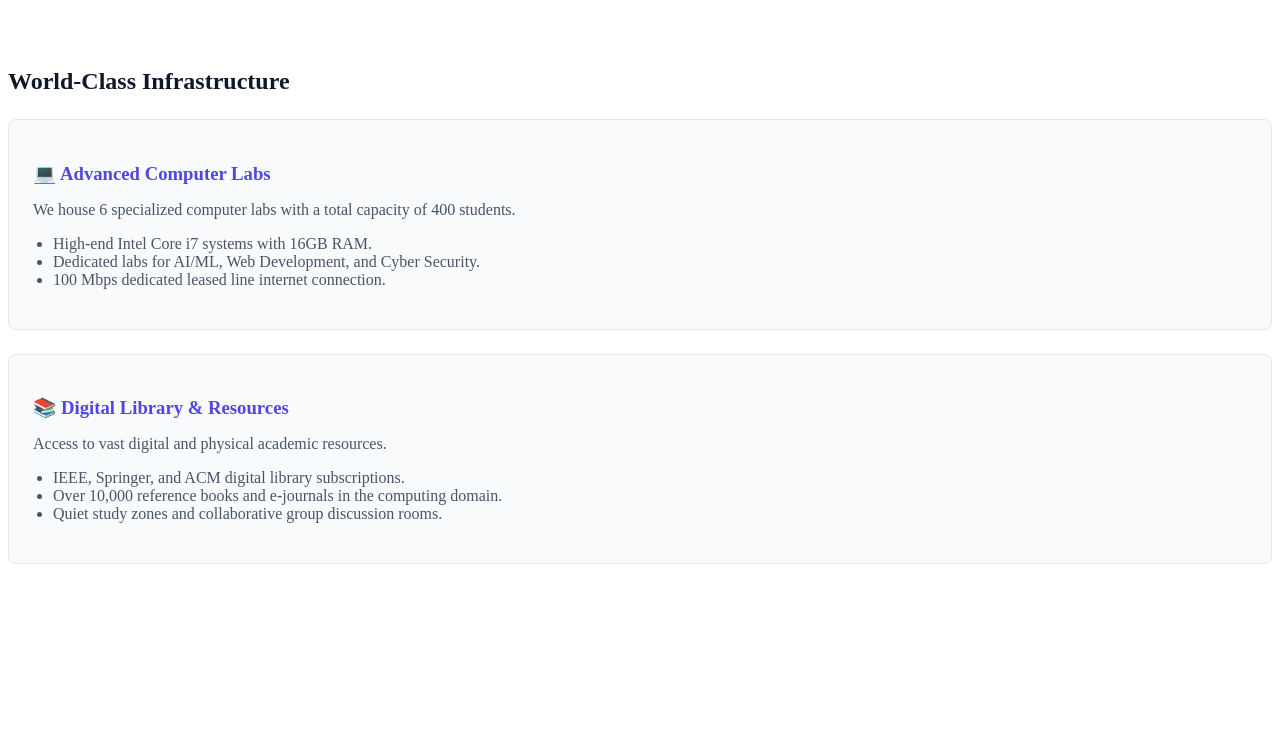
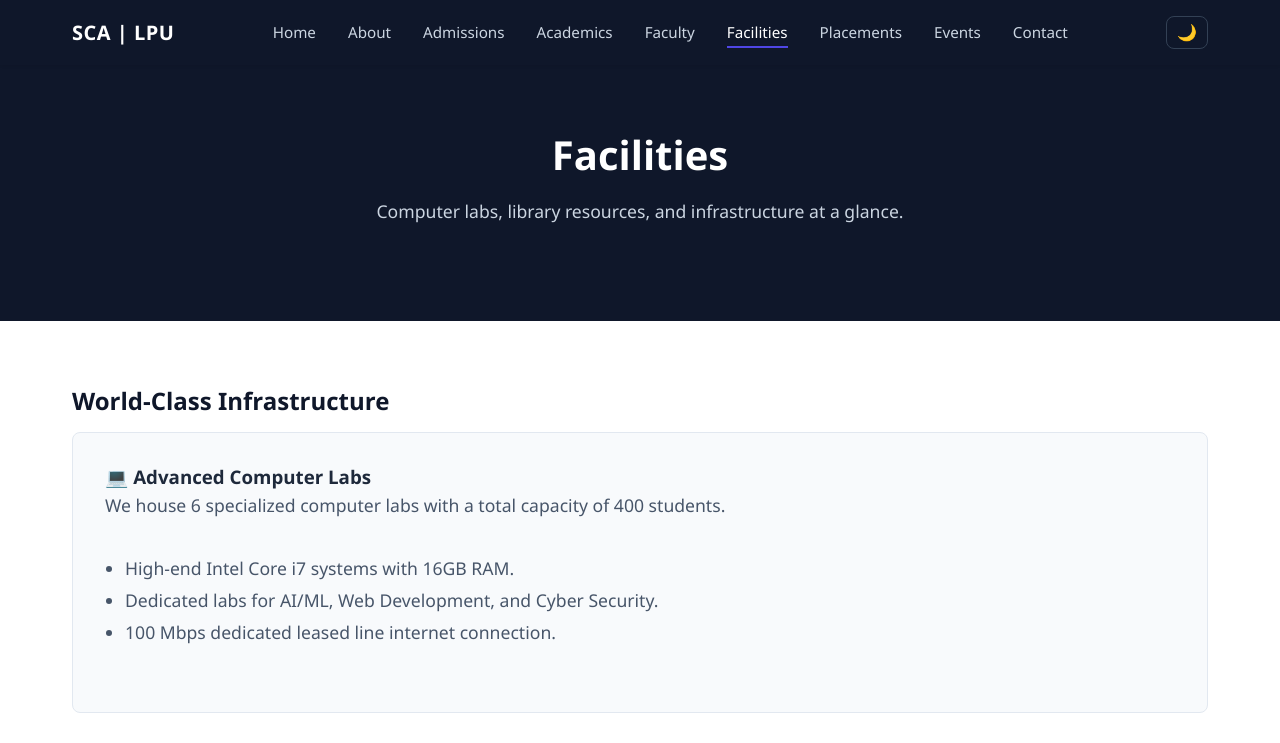
Before and after one commit to Sahib45-here/CollegeDeptWeb, a plain HTML site: page facilities.html in a window 1280 px wide. Shown: the top 743 px of the page. Drawn offline with Linux system fonts and the light colour scheme.

Commit message:
facilities

```diff
--- a/facilities.html
+++ b/facilities.html
@@ -1,27 +1,57 @@
-  <section class="facilities-section" style="padding: 40px 0; background: white;">
+<!DOCTYPE html>
+<html lang="en">
+<head>
+  <meta charset="UTF-8">
+  <meta name="viewport" content="width=device-width, initial-scale=1.0">
+  <title>Facilities | School of Computer Applications, LPU</title>
+  <link rel="stylesheet" href="css/style.css">
+</head>
+<body>
+  <header class="site-header">
+    <div class="container header-inner">
+      <a href="index.html" class="brand">SCA | LPU</a>
+      <nav class="main-nav">
+        <ul>
+          <li><a href="index.html">Home</a></li>
+          <li><a href="about.html">About</a></li>
+          <li><a href="admissions.html">Admissions</a></li>
+          <li><a href="academics.html">Academics</a></li>
+          <li><a href="faculty.html">Faculty</a></li>
+          <li><a href="facilities.html" class="active">Facilities</a></li>
+          <li><a href="placements.html">Placements</a></li>
+          <li><a href="events.html">Events</a></li>
+          <li><a href="contact.html">Contact</a></li>
+        </ul>
+      </nav>
+      <button id="theme-toggle" class="theme-toggle" aria-label="Toggle dark mode">🌙</button>
+    </div>
+  </header>
+
+  <section class="hero">
     <div class="container">
-      <h2 style="color: #0F172A; margin-bottom: 24px;">World-Class Infrastructure</h2>
+      <h1>Facilities</h1>
+      <p>Computer labs, library resources, and infrastructure at a glance.</p>
+    </div>
+  </section>
 
-      <div style="display: grid; grid-template-columns: 1fr; gap: 24px;">
-        <div style="border: 1px solid #E2E8F0; padding: 24px; border-radius: 8px; background: #F8FAFC;">
-          <h3 style="color: #4F46E5; margin-bottom: 12px;">💻 Advanced Computer Labs</h3>
-          <p style="color: #475569; margin-bottom: 8px;">We house 6 specialized computer labs with a total capacity of 400 students.</p>
-          <ul style="color: #475569; padding-left: 20px;">
+  <section class="page-section">
+    <div class="container">
+      <h2 class="section-heading">World-Class Infrastructure</h2>
+
+      <div class="facility-card">
+        <h3>💻 Advanced Computer Labs</h3>
+        <p class="content-text">We house 6 specialized computer labs with a total capacity of 400 students.</p>
+        <ul class="custom-list">
           <li>High-end Intel Core i7 systems with 16GB RAM.</li>
           <li>Dedicated labs for AI/ML, Web Development, and Cyber Security.</li>
           <li>100 Mbps dedicated leased line internet connection.</li>
         </ul>
       </div>
 
-        <div style="border: 1px solid #E2E8F0; padding: 24px; border-radius: 8px; background: #F8FAFC;">
-          <h3 style="color: #4F46E5; margin-bottom: 12px;">📚 Digital Library & Resources</h3>
-          <p style="color: #475569; margin-bottom: 8px;">Access to vast digital and physical academic resources.</p>
-          <ul style="color: #475569; padding-left: 20px;">
+      <div class="facility-card">
+        <h3>📚 Digital Library & Resources</h3>
+        <p class="content-text">Access to vast digital and physical academic resources.</p>
+        <ul class="custom-list">
           <li>IEEE, Springer, and ACM digital library subscriptions.</li>
           <li>Over 10,000 reference books and e-journals in the computing domain.</li>
-            <li>Quiet study zones and collaborative group discussion rooms.</li>
-          </ul>
-        </div>
-      </div>
-    </div>
-  </section>
+          <li
```
Lines whose indentation alone changed are shown as unchanged.
